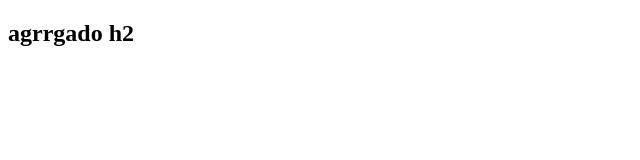
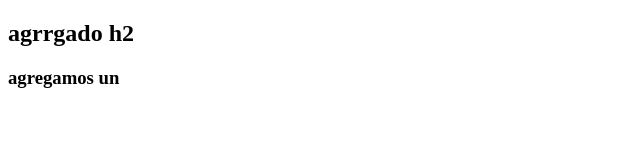
Before and after one commit to LisandroDeJesus/Hello-git, a plain HTML site: page index.html in a window 1280 px wide. Shown: the whole page, without its empty margins (0-640 px from the left). Drawn offline with Linux system fonts and the light colour scheme.

Commit message:
agregamos un h3

```diff
--- a/index.html
+++ b/index.html
@@ -7,5 +7,6 @@
 </head>
 <body>
     <h2>agrrgado h2</h2>
+    <h3>agregamos un <h3>
 </body>
 </html>
```
